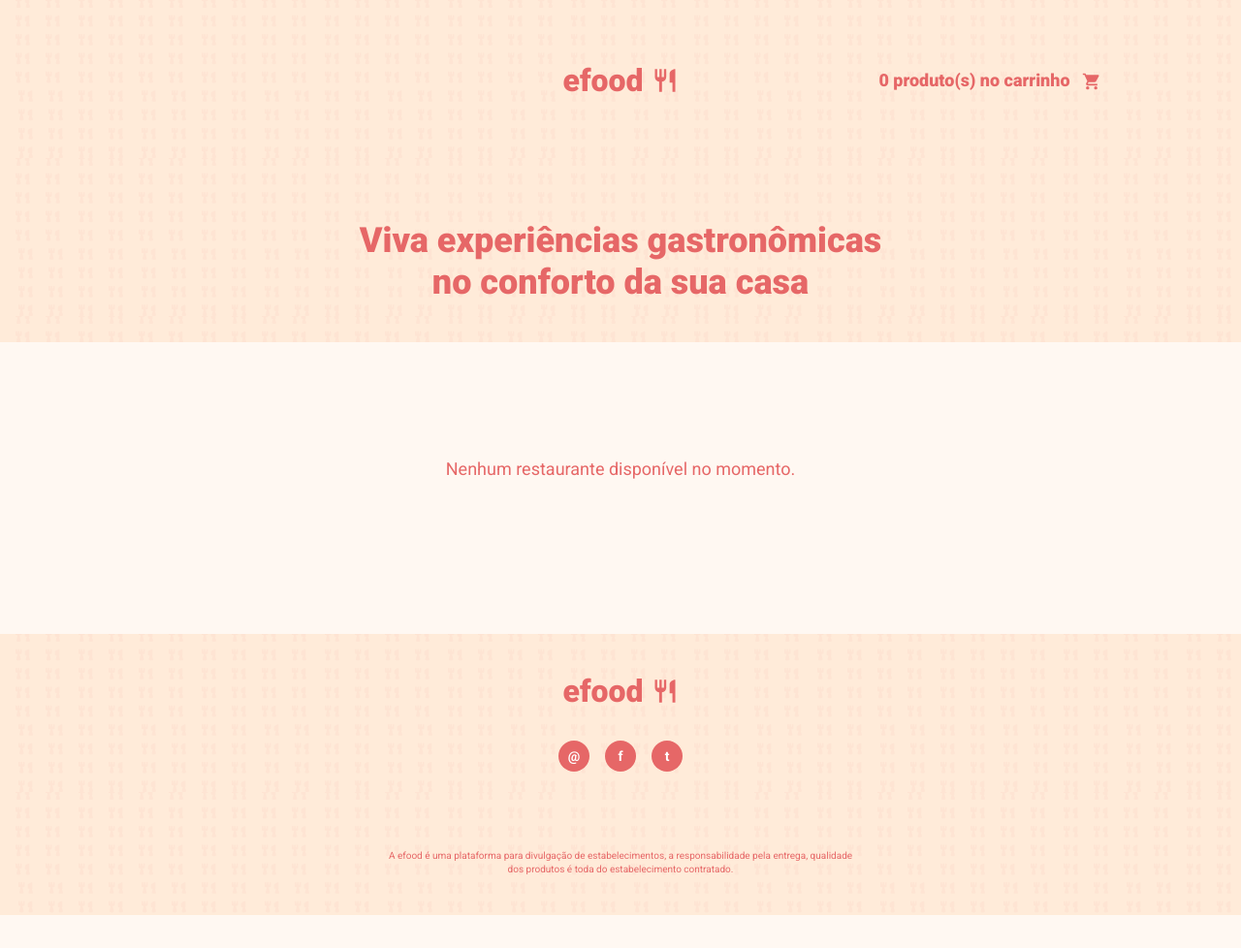
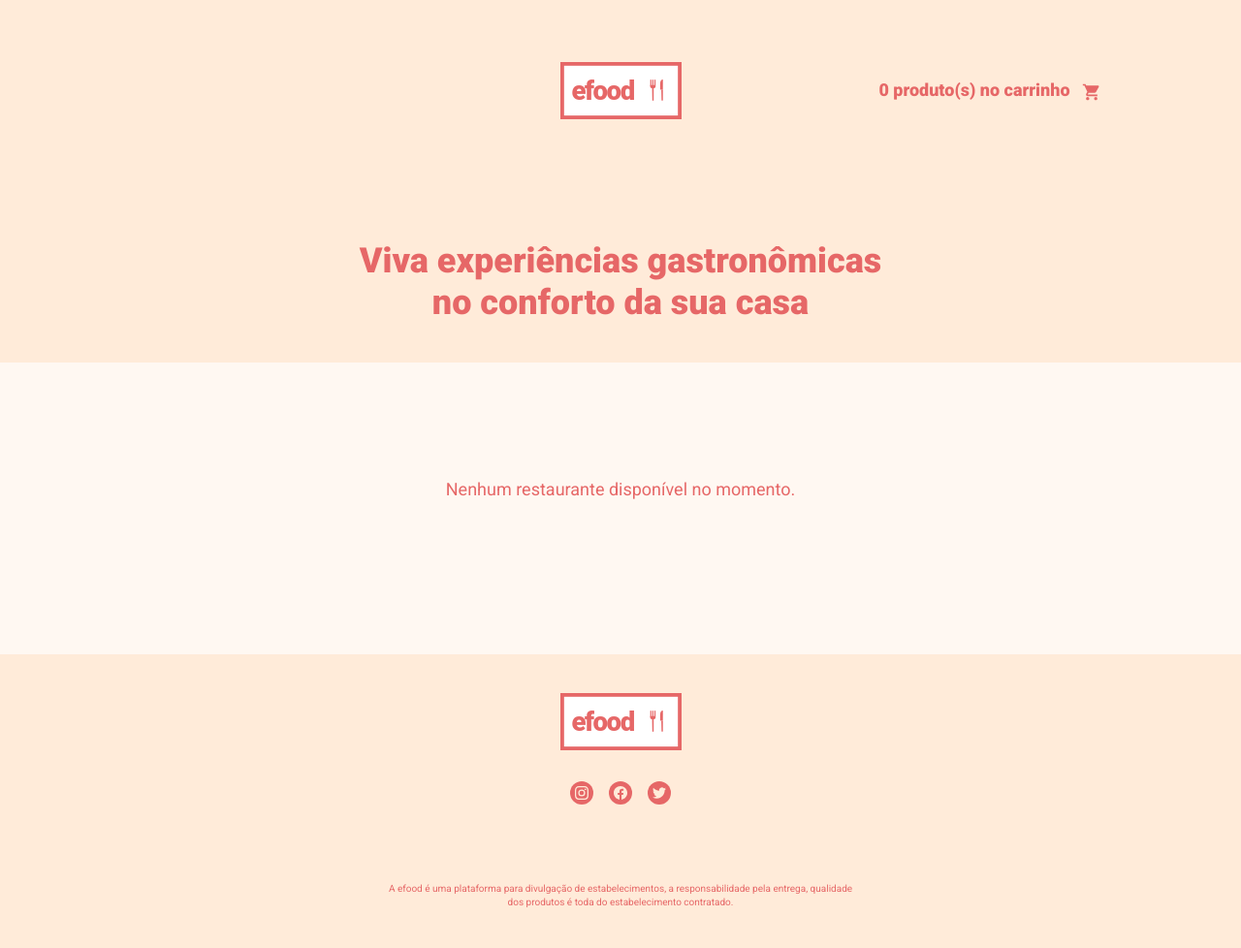
Before and after one commit to pedrocasagrande98/front36_proj6_2, a website built with Parcel: page src/index.html in a window 1280 px wide. Shown: the whole page at 97% size. Before the commit the page ends 944 px from the top, so only its background shows below. Built offline with nearby package versions, Linux system fonts and the light colour scheme; no server answers.

Commit message:
'correcoes ptI'

```diff
--- a/instrucoes.txt
+++ /dev/null
@@ -1,3 +0,0 @@
-* Utilizar como base esse layout: https://www.figma.com/file/JjduV2Tg713TzYUUsees8b/efood?type=design&node-id=0-1&mode=design
-
-* Criar a modal utilizada ao clicar em "comprar o produto" e preencher o conteúdo do site por AJAX utilizando essa API: https://api-ebac.vercel.app/api/efood/restaurantes
--- a/src/index.html
+++ b/src/index.html
@@ -16,14 +16,11 @@
         <nav class="header__nav">
           <a href="#" class="header__link header__link--home">Restaurantes</a>
         </nav>
-        <h1 class="header__logo">
-          <a href="/" class="logo-text">
-            efood
-            <svg class="logo-svg" viewBox="0 0 24 24" xmlns="http://www.w3.org/2000/svg">
-              <path d="M11 9H9V2H7v7H5V2H3v7c0 2.12 1.66 3.84 3.75 3.97V22h2.5v-9.03C11.34 12.84 13 11.12 13 9V2h-2v7zm5-3v8h2.5v8H21V2c-2.76 0-5 2.24-5 4z" />
-            </svg>
+        <div class="header__logo">
+          <a href="/" class="logo-link">
+            <img src="assets/logo.svg" alt="efood" class="logo-img" />
           </a>
-        </h1>
+        </div>
         <div class="header__cart">
           <button class="header__link" id="cart-button">
             0 produto(s) no carrinho
@@ -66,19 +63,22 @@
   <footer class="footer">
     <div class="container">
       <div class="footer__logo">
-        <a href="/" class="logo-text">
-          efood
-          <svg class="logo-svg" viewBox="0 0 24 24" xmlns="http://www.w3.org/2000/svg">
-            <path d="M11 9H9V2H7v7H5V2H3v7c0 2.12 1.66 3.84 3.75 3.97V22h2.5v-9.03C11.34 12.84 13 11.12 13 9V2h-2v7zm5-3v8h2.5v8H21V2c-2.76 0-5 2.24-5 4z" />
-          </svg>
+        <a href="/" class="logo-link">
+          <img src="assets/logo.svg" alt="efood" class="logo-img" />
         </a>
       </div>
 
-      <p class="footer__social">
-        <a href="#" aria-label="Instagram">@</a>
-        <a href="#" aria-label="Facebook">f</a>
-        <a href="#" aria-label="Twitter">t</a>
-      </p>
+      <div class="footer__social">
+        <a href="#" aria-label="Instagram">
+          <svg width="24" height="24" viewBox="0 0 24 24" fill="currentColor"><path d="M12 2.163c3.204 0 3.584.012 4.85.07 3.252.148 4.771 1.691 4.919 4.919.058 1.265.069 1.645.069 4.849 0 3.205-.012 3.584-.069 4.849-.149 3.225-1.664 4.771-4.919 4.919-1.266.058-1.644.07-4.85.07-3.204 0-3.584-.012-4.849-.07-3.26-.149-4.771-1.699-4.919-4.92-.058-1.265-.07-1.644-.07-4.849 0-3.204.013-3.583.07-4.849.149-3.227 1.664-4.771 4.919-4.919 1.266-.057 1.645-.069 4.849-.069zM12 0C8.741 0 8.333.014 7.053.072 2.695.272.273 2.69.073 7.051.014 8.333 0 8.741 0 12c0 3.259.014 3.668.072 4.948.2 4.358 2.618 6.78 6.98 6.98C8.333 23.986 8.741 24 12 24c3.259 0 3.668-.014 4.948-.072 4.354-.2 6.782-2.618 6.979-6.98.059-1.28.073-1.689.073-4.948 0-3.259-.014-3.667-.072-4.947-.196-4.354-2.617-6.78-6.979-6.98C15.668.014 15.259 0 12 0zm0 5.838a6.162 6.162 0 100 12.324 6.162 6.162 0 000-12.324zM12 16a4 4 0 110-8 4 4 0 010 8zm6.406-11.845a1.44 1.44 0 100 2.881 1.44 1.44 0 000-2.881z" /></svg>
+        </a>
+        <a href="#" aria-label="Facebook">
+          <svg width="24" height="24" viewBox="0 0 24 24" fill="currentColor"><path d="M24 12.073c0-6.627-5.373-12-12-12s-12 5.373-12 12c0 5.99 4.388 10.954 10.125 11.854v-8.385H7.078v-3.47h3.047V9.43c0-3.007 1.792-4.669 4.533-4.669 1.312 0 2.686.235 2.686.235v2.953H15.83c-1.491 0-1.956.925-1.956 1.874v2.25h3.328l-.532 3.47h-2.796v8.385C19.612 23.027 24 18.062 24 12.073z" /></svg>
+        </a>
+        <a href="#" aria-label="Twitter">
+          <svg width="24" height="24" viewBox="0 0 24 24" fill="currentColor"><path d="M23.953 4.57a10 10 0 01-2.825.775 4.958 4.958 0 002.163-2.723c-.951.555-2.005.959-3.127 1.184a4.92 4.92 0 00-8.384 4.482C7.69 8.095 4.067 6.13 1.64 3.162a4.822 4.822 0 00-.666 2.475c0 1.71.87 3.213 2.188 4.096a4.904 4.904 0 01-2.228-.616v.06a4.923 4.923 0 003.946 4.827 4.996 4.996 0 01-2.212.085 4.936 4.936 0 004.604 3.417 9.867 9.867 0 01-6.102 2.105c-.39 0-.779-.023-1.17-.067a13.995 13.995 0 007.557 2.209c9.053 0 13.998-7.496 13.998-13.985 0-.21 0-.42-.015-.63A9.935 9.935 0 0024 4.59z" /></svg>
+        </a>
+      </div>
       <p class="footer__copy">A efood é uma plataforma para divulgação de estabelecimentos, a responsabilidade pela entrega, qualidade dos produtos é toda do estabelecimento contratado.</p>
     </div>
   </footer>
--- a/src/scripts/render.js
+++ b/src/scripts/render.js
@@ -74,7 +74,7 @@
     clone.querySelector('.prato-card__porcao').textContent = `Serve: ${prato.porcao}`;
 
     const btn = clone.querySelector('.prato-card__btn');
-    btn.textContent = `Comprar - ${formatarPreco(prato.preco)}`;
+    btn.textContent = `Adicionar ao carrinho`;
     btn.addEventListener('click', () => abrirModal(prato));
 
     cardapioGrid.appendChild(clone);
--- a/src/styles/main.css
+++ b/src/styles/main.css
@@ -36,8 +36,6 @@
 }
 
 .header {
-  background-image: url('../assets/fundo.png');
-  background-repeat: repeat;
   background-color: var(--cor-fundo-claro);
   padding: 64px 0 40px;
   text-align: center;
@@ -100,20 +98,17 @@
   margin-bottom: 0;
 }
 
-.logo-text {
-  font-size: 32px;
-  font-weight: 900;
-  color: var(--cor-primaria);
+.logo-link {
   display: flex;
   align-items: center;
-  gap: 8px;
+  justify-content: center;
   text-decoration: none;
+  cursor: pointer;
 }
 
-.logo-svg {
-  width: 28px;
-  height: 28px;
-  fill: var(--cor-primaria);
+.logo-img {
+  width: 125px;
+  height: auto;
 }
 
 .footer__logo {
@@ -317,7 +312,7 @@
   background-size: cover;
   background-repeat: no-repeat;
   background-position: center;
-  padding: 32px 0;
+  padding: 25px 0 32px;
   margin-bottom: 56px;
   position: relative;
   height: 280px; /* Altura fixa para garantir visibilidade */
@@ -536,8 +531,6 @@
 }
 
 .footer {
-  background-image: url('../assets/fundo.png');
-  background-repeat: repeat;
   background-color: var(--cor-fundo-claro);
   padding: 40px 0;
   text-align: center;
@@ -558,14 +551,17 @@
   display: flex;
   align-items: center;
   justify-content: center;
-  width: 32px;
-  height: 32px;
+  width: 24px;
+  height: 24px;
   border-radius: 50%;
+  color: var(--cor-fundo-claro);
   background: var(--cor-destaque);
-  color: var(--cor-branca);
-  font-size: 14px;
-  font-weight: 700;
   text-decoration: none;
+}
+
+.footer__social a svg {
+  width: 14px;
+  height: 14px;
 }
 
 .footer__copy {
```
Also changed, not shown: src/assets/logo.svg (added).
